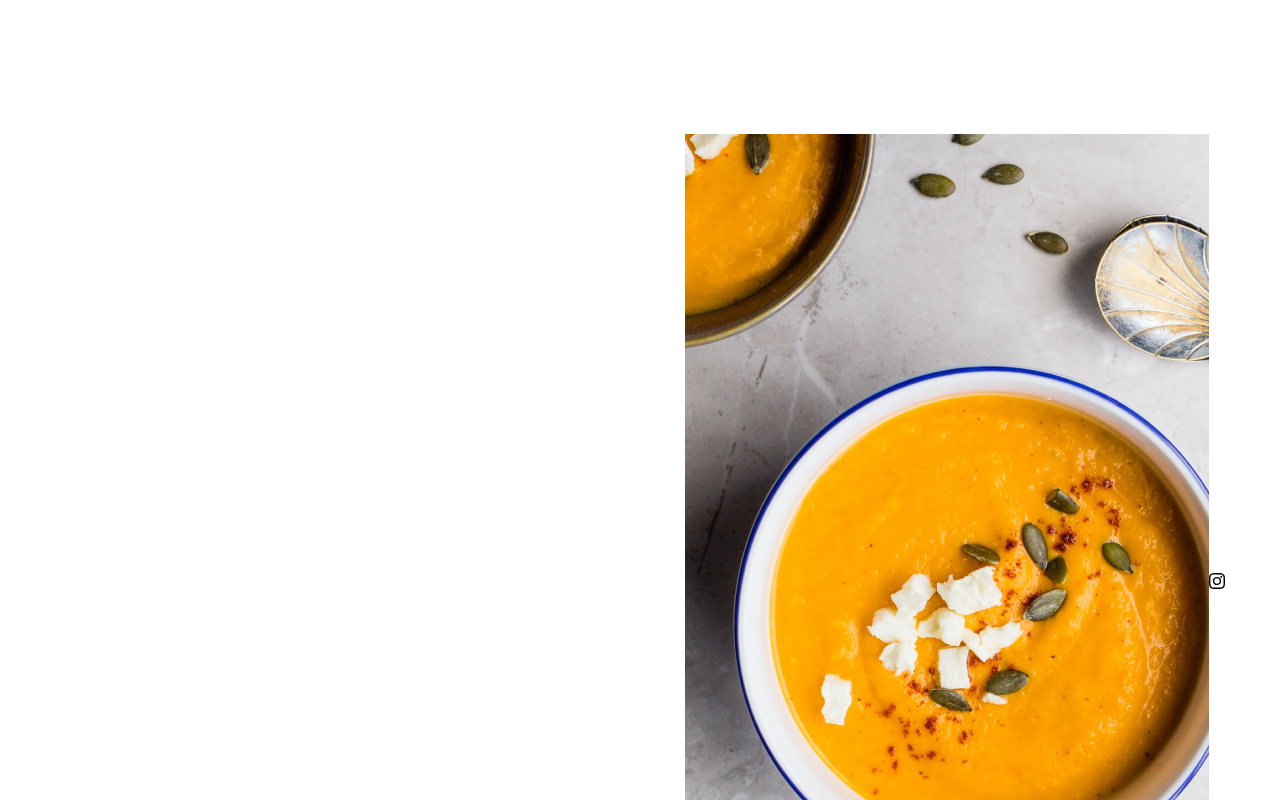
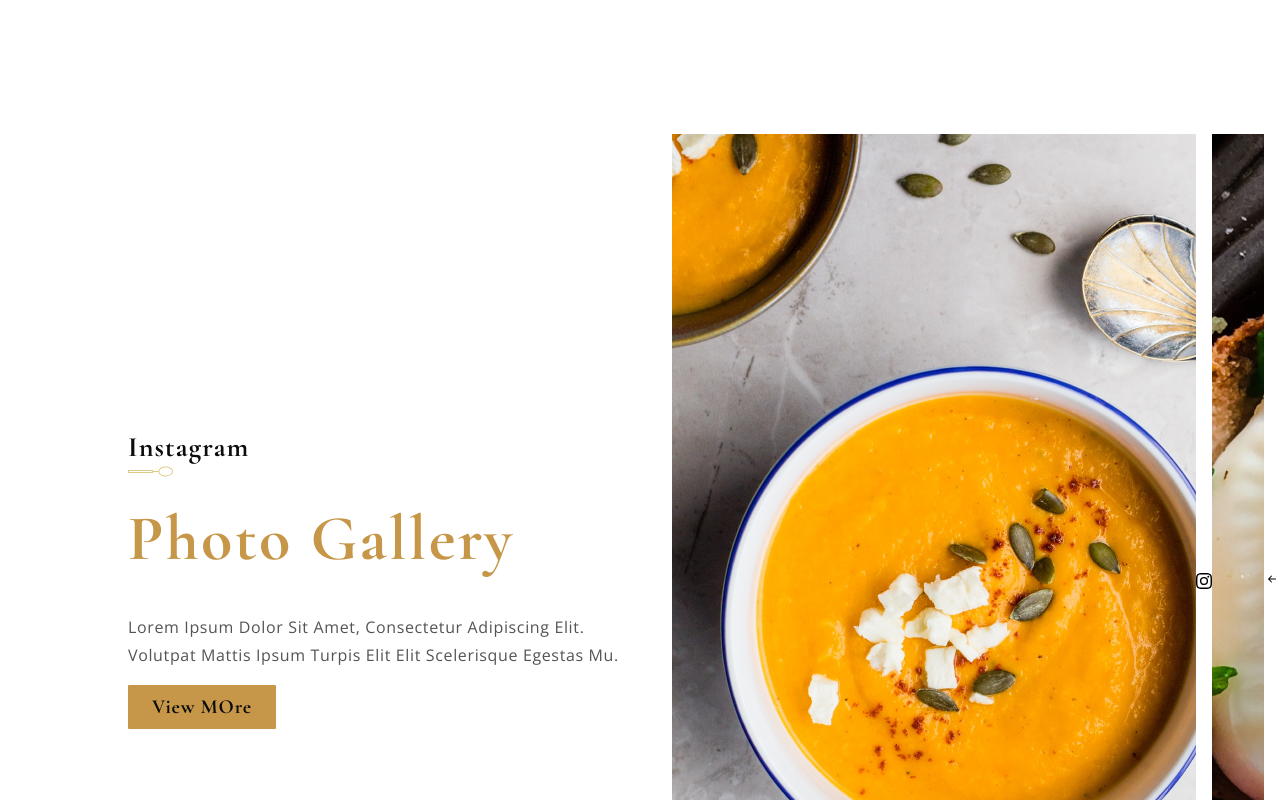
Before and after one commit to tsongtheng/GlobalFlavors, a React (Create React App) app: page / in a window 1280 px wide. Shown: the part 5220-6020 px from the top of the page. Built offline with nearby package versions, Linux system fonts and the light colour scheme.

Commit message:
style Gallery images, add scrollbar

```diff
--- a/src/container/Gallery/Gallery.css
+++ b/src/container/Gallery/Gallery.css
@@ -19,3 +19,16 @@
 .app__gallery-content button {
   margin-top: 1rem;
 }
+
+.app__gallery-images {
+  display: flex;
+  flex: 1;
+  max-width: 50%;
+  position: relative;
+}
+
+.app__gallery-images_container {
+  display: flex;
+  width: max-content;
+  overflow-x: scroll;
+}
```
